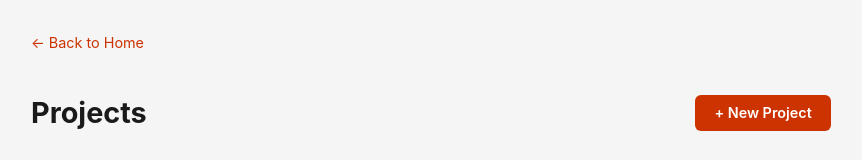
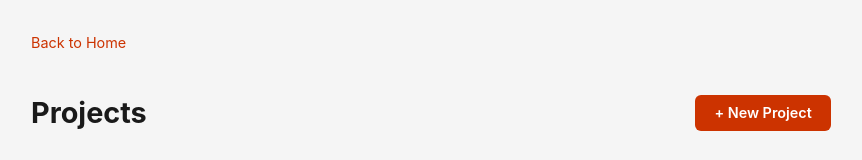
Before and after one commit to tylernordhus/ironclad-reports, a Next.js app: page /projects in a window 1280 px wide. Shown: the top 160 px of the page, without its empty margins (209-1071 px from the left). Built offline with nearby package versions, Linux system fonts and the light colour scheme; no server answers; the database is empty.

Commit message:
Refactor project link and client name display

```diff
--- a/app/projects/page.js
+++ b/app/projects/page.js
@@ -22,7 +22,7 @@ export default async function ProjectsPage() {
     <main style={{ maxWidth: '800px', margin: '0 auto', padding: '2rem' }}>
       <div style={{ marginBottom: '1.5rem' }}>
         <Link href="/" style={{ color: '#cc3300', textDecoration: 'none', fontSize: '.9rem' }}>
-          ← Back to Home
+          Back to Home
         </Link>
       </div>
 
@@ -56,7 +56,7 @@ export default async function ProjectsPage() {
 
       <div style={{ display: 'flex', flexDirection: 'column', gap: '1rem' }}>
         {projects.map((project) => (
-          <Link key={project.id} href={`/projects/${project.id}`} style={{ textDecoration: 'none' }}>
+          <Link key={project.id} href={'/projects/' + project.id} style={{ textDecoration: 'none' }}>
             <div style={{
               background: 'white',
               border: '1px solid #e5e5e5',
@@ -72,7 +72,7 @@ export default async function ProjectsPage() {
                   {project.project_name}
                 </div>
                 <div style={{ color: '#666', fontSize: '.85rem' }}>
-                  {project.location} &nbsp;·&nbsp; GC: {project.gc_name}
+                  {project.location} · Owner/Client: {project.client_name || 'Not set'}
                 </div>
               </div>
               <div style={{ display: 'flex', alignItems: 'center', gap: '1rem' }}>
```
